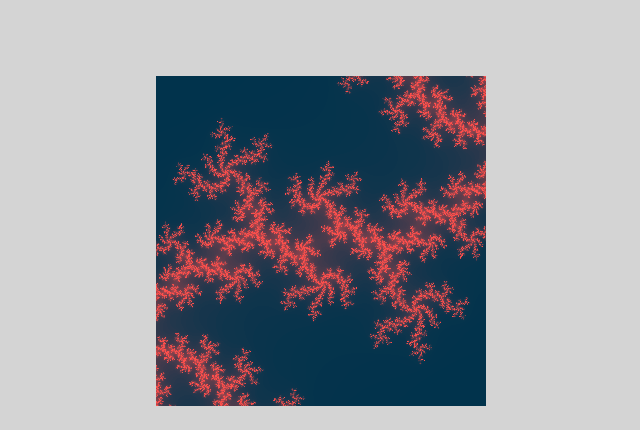
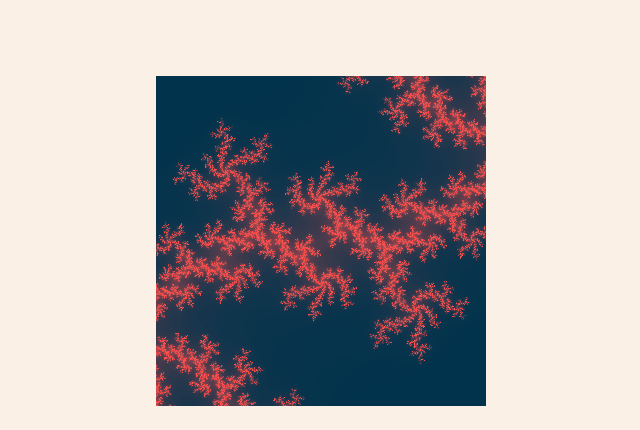
Before and after one commit to lukajk1/my-site, a plain HTML site: page index.html in a window 1280 px wide. Shown: the top 430 px of the page, without its empty margins (319-959 px from the left). Drawn offline with nearby package versions, Linux system fonts and the light colour scheme; animation ran at ten frames a second.

Commit message:
change global bg color

```diff
--- a/css/style.css
+++ b/css/style.css
@@ -4,7 +4,7 @@ body {
     margin-bottom: 70px;
     font-size: 17px;
     color: #202020;
-    background-color: #d4d4d4;
+    background-color: linen;
 }
 
 p {
```
